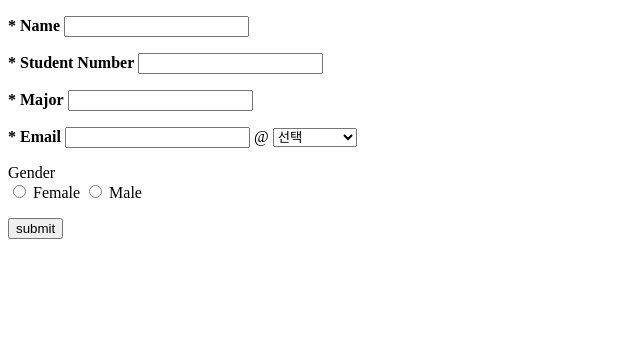
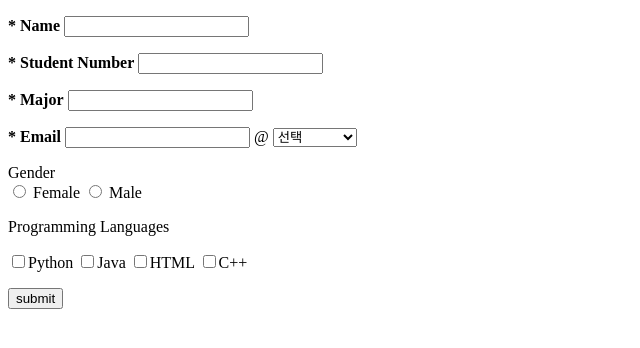
Before and after one commit to CSID-DGU/2023-1-OSSPrac-Momentum-2, a Flask app: page / in a window 1280 px wide. Shown: the top 348 px of the page, without its empty margins (0-640 px from the left). Run offline with Flask 3, Linux system fonts and the light colour scheme.

Commit message:
[feat] language 체크박스, 필수항목 미입력시 팝업

```diff
--- a/flask과제/main.py
+++ b/flask과제/main.py
@@ -14,7 +14,8 @@ def result():
     email_id = request.form['email_id']
     email_addr = request.form['email_addr']
     gender = request.form['gender']
-    return render_template('result.html', name=name, student_number=student_number, major=major, email_id=email_id, email_addr=email_addr, gender=gender)
+    language = request.form.getlist['language']
+    return render_template('result.html', name=name, student_number=student_number, major=major, email_id=email_id, email_addr=email_addr, gender=gender, language=language)
 
 if __name__=='__main__':
     app.run(debug=True)
--- a/flask과제/templates/main.html
+++ b/flask과제/templates/main.html
@@ -18,14 +18,14 @@
 
         return true;
     }
-</script>
+  </script>
 </head>
 <body>
   <form method="POST" onsubmit="return validateForm()">
 
-    <p><b>* Name</b> <input type="'text" id='name'name="name"/> </p>
-    <p><b>* Student Number</b> <input type="number" id='StudentNumber'name="sudent_number"/> </p>
-    <p><b>* Major</b> <input type="'text" id='major'name="major"/> </p>
+    <p><b>* Name</b> <input type="text" id='name'name="name"/> </p>
+    <p><b>* Student Number</b> <input type="number" id='StudentNumber'name="student_number"/> </p>
+    <p><b>* Major</b> <input type="text" id='major'name="major"/> </p>
     <p><b>* Email</b> <input type="text" id='email_id' name='email'/> @
       <select name='email_addr'>
         <option value="" selected>선택</option>
@@ -40,6 +40,14 @@
       <input type="radio" id="male" name="gender" value="male">
       <label for="male">Male</label>
     </p>
+    <p>Programming Languages<br>
+    <div class="checkbox-group">
+      <label><input type="checkbox" name="language" value="python">Python</label>
+      <label><input type="checkbox" name="language" value="java">Java</label>
+      <label><input type="checkbox" name="language" value="html">HTML</label>
+      <label><input type="checkbox" name="language" value="c++">C++</label>
+    </div>
+    </p>
     <p><button type='submit' value="submit">submit</button></p>
 
 </form>
```
